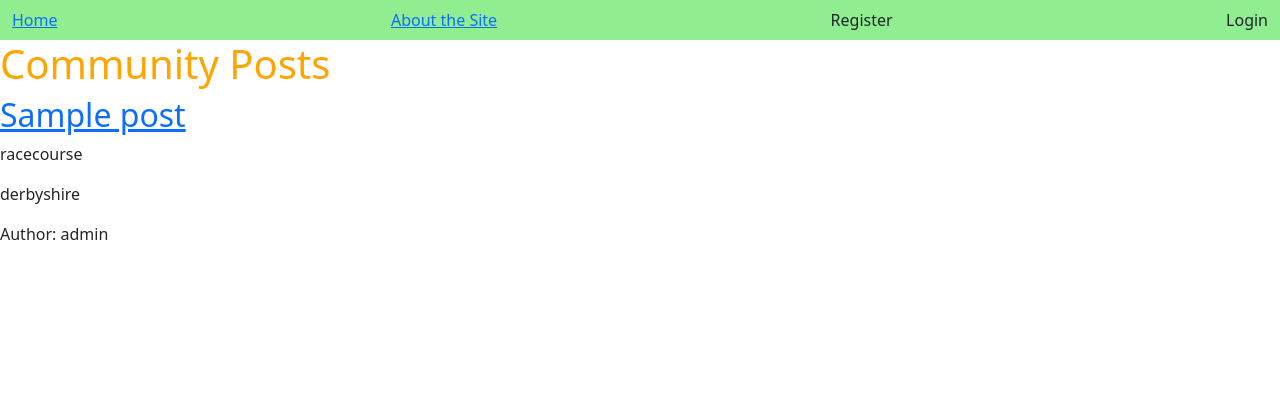
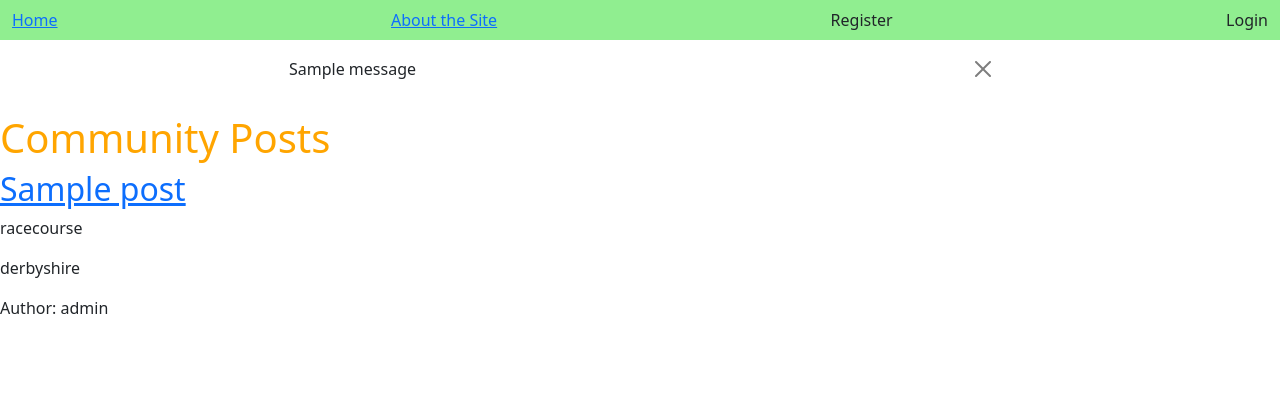
Before and after one commit to jambardev/County-Cricket-Tour-Blog, a Django app: page / in a window 1280 px wide. Shown: the top 420 px of the page. Run offline with Django 4.2, Linux system fonts and the light colour scheme; data comes from the database, SQL or seed files in the repository; tables that the repository leaves empty hold one stand-in row (values such as "Sample post"); one stand-in notice (Sample message) is shown; some libraries are stand-ins or nearby versions.

Commit message:
Code to display Django messages added to base.html

```diff
--- a/templates/base.html
+++ b/templates/base.html
@@ -55,6 +55,19 @@
             {% endif %}
         </div>
     </nav>
+    <!-- Pop up to display Django messages -->
+    <div class="container">
+        <div class="row">
+            <div class="col-md-8 offset-md-2">
+                {% for message in messages %}
+                <div class="alert {{ message.tags }} alert-dismissible fade show" id="msg" role="alert">
+                    {{ message | safe }}
+                    <button type="button" class="btn-close" data-bs-dismiss="alert" aria-label="Close"></button>
+                </div>
+                {% endfor %}
+            </div>
+        </div>
+    </div>
 
     <main>
 
```
